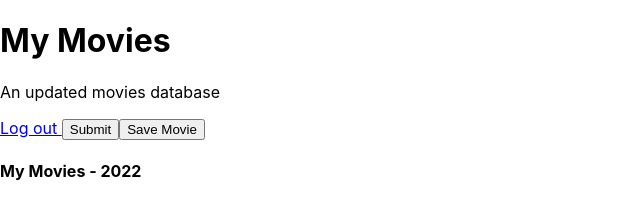
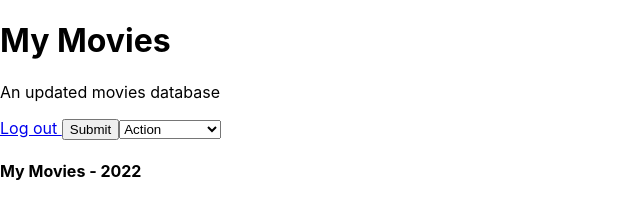
Before and after one commit to Master20100/MYMOVIES, a React (Create React App) app in the folder client/: page /Imdb in a window 1280 px wide. Shown: the top 209 px of the page, without its empty margins (0-640 px from the left). Built offline with nearby package versions, Linux system fonts and the light colour scheme.

Commit message:
movie genres added

```diff
--- a/client/package.json
+++ b/client/package.json
@@ -2,6 +2,7 @@
   "name": "client",
   "version": "0.1.0",
   "private": true,
+  "proxy": "http://localhost:3001",
   "dependencies": {
     "@testing-library/jest-dom": "^5.16.5",
     "@testing-library/react": "^13.4.0",
--- a/client/src/components/Imdb.js
+++ b/client/src/components/Imdb.js
@@ -1,7 +1,7 @@
 import React, { useState } from 'react';
 import { useMutation } from '@apollo/client';
 import { ADD_MOVIE } from '../utils/mutations';
-import {Link}  from "react-router-dom";
+import { Link } from "react-router-dom";
 
 export default function Imdb() {
     const [addMovie, { error }] = useMutation(ADD_MOVIE);
@@ -12,9 +12,9 @@ export default function Imdb() {
         try {
             const { data } = await addMovie({
                 variables: {
-                title:event.target.parentNode.querySelector('.title').innerHTML,
-                name:event.target.parentNode.querySelector('.name').innerHTML,
-                rating:event.target.parentNode.querySelector('.rating').innerHTML,
+                    title: event.target.parentNode.querySelector('.title').innerHTML,
+                    name: event.target.parentNode.querySelector('.name').innerHTML,
+                    rating: event.target.parentNode.querySelector('.rating').innerHTML,
                     year: event.target.parentNode.querySelector('.year').innerHTML,
                     plot: event.target.parentNode.querySelector('.plot').innerHTML,
                     image: event.target.parentNode.querySelector('.image').innerHTML,
@@ -26,7 +26,7 @@ export default function Imdb() {
         }
     };
     const [movies, setMovies] = useState([])
-    const fetchImdb = async () => {
+    const fetchImdb = async (genres) => {
         const tempTitle = [];
         const tempName = [];
         const tempRating = [];
@@ -34,44 +34,45 @@ export default function Imdb() {
         const tempPlot = [];
         const tempImage = [];
         const data = [];
-        for (let increment = 1; increment < 51 ; increment+=50) {
-            await fetch(`https://www.imdb.com/search/title/?genres=comedy,action&start=${increment}&explore=title_type,genres&ref_=adv_nxt`)
-            .then(res=>{
+        for (let increment = 1; increment < 51; increment += 50) {
+            await fetch(`https://www.imdb.com/search/title/?genres=${genres}&start=${increment}&explore=title_type,genres&ref_=adv_nxt`)
+                .then(res => {
                     return res.text();
                 })
-            .then(page=> {
+                .then(page => {
                     let titlesBlocks = page.split(`class="lister-item mode-advanced"`);
                     //get movies title block
-                titlesBlocks.splice(0,1);
+                    titlesBlocks.splice(0, 1);
                     //filter title html blocks to get title number
 
-                tempTitle.push(...titlesBlocks.map(titleBlock=>titleBlock.split(`title/`)[1]).map(title=>title.split(`/?`)[0]));
-                tempName.push(...titlesBlocks.map(titleBlock=>titleBlock.split(`<img alt=`)[1]).map(name=>name.split(`"\nclass=`)[0]));
+                    tempTitle.push(...titlesBlocks.map(titleBlock => titleBlock.split(`title/`)[1]).map(title => title.split(`/?`)[0]));
+                    tempName.push(...titlesBlocks.map(titleBlock => titleBlock.split(`<img alt=`)[1]).map(name => name.split(`"\nclass=`)[0]));
                     // console.log("inside for",tempTitle[0]);
-                tempRating.push(...titlesBlocks.map(titlesBlock=>titlesBlock.split(`strong>`)[1]).map(rating=>{
-                    try{
-                        return rating.split(`<`)[0]}
-                        catch{
+                    tempRating.push(...titlesBlocks.map(titlesBlock => titlesBlock.split(`strong>`)[1]).map(rating => {
+                        try {
+                            return rating.split(`<`)[0]
+                        }
+                        catch {
                             return "no rating"
                         }
 
                     }))
-                tempYear.push(...titlesBlocks.map(titleBlock=>titleBlock.split(`<span class="lister-item-year text-muted unbold">`)[1]).map(year=>year.split(/[^0-9]/)[1]));
+                    tempYear.push(...titlesBlocks.map(titleBlock => titleBlock.split(`<span class="lister-item-year text-muted unbold">`)[1]).map(year => year.split(/[^0-9]/)[1]));
 
                     // tempPlot.push(...titlesBlocks.map(titleBlock=>titleBlock.split(`<p class="text-muted">`)[1]));
-                tempPlot.push(...titlesBlocks.map(titleBlock=>titleBlock.split(`<p class="text-muted">`)[1]).map(plot=>plot.split(`</p>`)[0]));
-                tempImage.push(...titlesBlocks.map(titleBlock=>titleBlock.split(`loadlate=`)[1]).map(plot=>plot.split(`"`)[1]));
+                    tempPlot.push(...titlesBlocks.map(titleBlock => titleBlock.split(`<p class="text-muted">`)[1]).map(plot => plot.split(`</p>`)[0]));
+                    tempImage.push(...titlesBlocks.map(titleBlock => titleBlock.split(`loadlate=`)[1]).map(plot => plot.split(`"`)[1]));
                 })
         }
         //    console.log(tempPlot[0]);
-        tempTitle.map((title,index)=> {
+        tempTitle.map((title, index) => {
             data.push({
                 title,
                 rating: tempRating[index],
                 name: tempName[index],
-                year:tempYear[index],
-                plot:tempPlot[index],
-                image:tempImage[index],
+                year: tempYear[index],
+                plot: tempPlot[index],
+                image: tempImage[index],
             })
         })
         // console.log(data);
@@ -82,18 +83,43 @@ export default function Imdb() {
 
 
     }
-    const saveAll = async()=>{await fetch("/api/users/saveData", {
+    const saveAll = async () => {
+        await fetch("/api/users/saveData", {
             method: "POST",
             body: JSON.stringify(movies),
             headers: { "Content-Type": "application/json" },
-      });}
+        });
+    }
 
 
     return (
         <>
             <Link to="/">Log out </Link>
-        <button onClick={fetchImdb}>Submit</button>
-        <button onClick={saveMovie}>Save Movie</button>
+            <button onClick={()=>fetchImdb(document.getElementById("genres").value)}>Submit</button>
+            <select id="genres" >
+                <option value="Action">Action</option>
+                <option value="Adventure">Adventure</option>
+                <option value="Animation">Animation</option>
+                <option value="Biography">Biography</option>
+                <option value="Comedy">Comedy</option>
+                <option value="Crime">Crime</option>
+                <option value="Documentary">Documentary</option>
+                <option value="Drama">Drama</option>
+                <option value="Family">Family</option>
+                <option value="Fantasy">Fantasy</option>
+                <option value="History">History</option>
+                <option value="Horror">Horror</option>
+                <option value="Music">Music</option>
+                <option value="Musical">Musical</option>
+                <option value="Mystery">Mystery</option>
+                <option value="Romance">Romance</option>
+                <option value="Sci-Fi">Sci-Fi</option>
+                <option value="Short">Short</option>
+                <option value="Sport">Sport</option>
+                <option value="Thriller">Thriller</option>
+                <option value="War">War</option>
+                <option value="Western">Western</option>
+            </select>
             {
                 movies.map(movie => (
                     <div>
@@ -107,8 +133,24 @@ export default function Imdb() {
                         </ul>
                         <button onClick={saveMovie}>Save to favorites</button>
                     </div>
-        ))}
-        {(movies.length > 1 ? (<button onClick={saveAll}>save all</button>): "")}
+                )
+
+                )
+            }
+            {(movies.length > 1 ?
+                (<button onClick={saveAll}>save all</button>)
+
+
+
+                : "")}
         </>
     )
 }
+
+// things to work on:-
+// 1) save all to appear only when results retrieved  JSON object normal fetch call
+// 2) how to send all data of movies ? apollo client or normal fetch
+// 3) why array is empty when submit is clicked first then changed
+// 4) error that appear in console.
+// ---
+// 5) fix return
--- a/client/src/pages/User.js
+++ b/client/src/pages/User.js
@@ -2,6 +2,13 @@ import React from 'react'
 import { Link } from 'react-router-dom'
 
 export const User = () => {
+
+const getSavedMovies= ()=>{
+
+
+}
+
+
   return (
     <>
     <div>Saved movies</div>
@@ -19,7 +26,7 @@ export const User = () => {
 <option value="plot">Plot</option>
 </select>
 <input type="Button" value="Go"/>
-<input type="Button" value="Saved movies"   />
+<input type="Button" value="Saved movies"/>
 </form>
 </>
 )
--- a/client/src/utils/mutations.js
+++ b/client/src/utils/mutations.js
@@ -26,7 +26,7 @@ export const LOGIN_USER = gql`
       token
       user {
         _id
-        username
+        email
       }
     }
   }
```
Also changed, not shown: client/src/components/SaveMovie.js (deleted, +0 -29 lines). Lines whose indentation alone changed are shown as unchanged.
